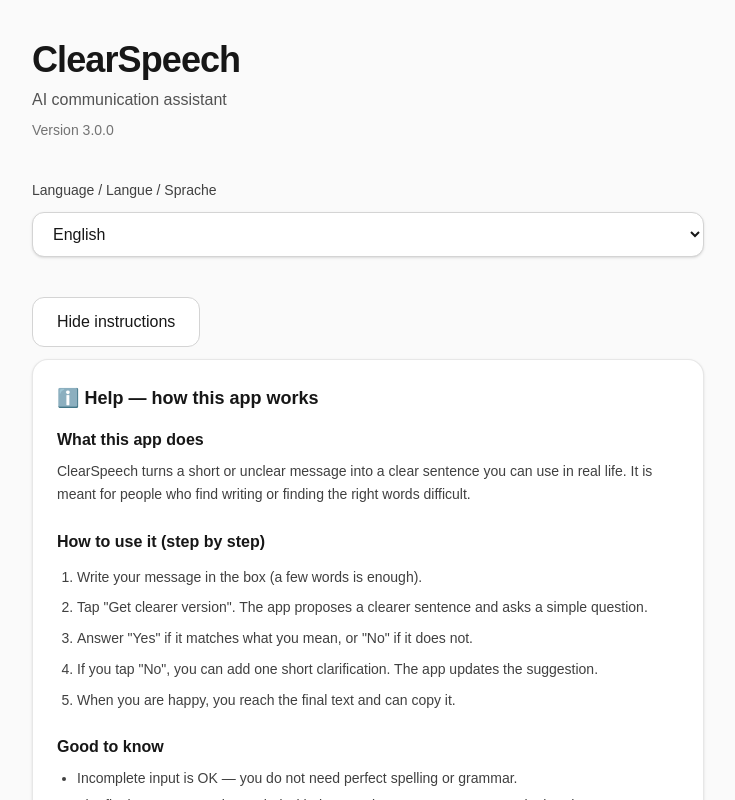
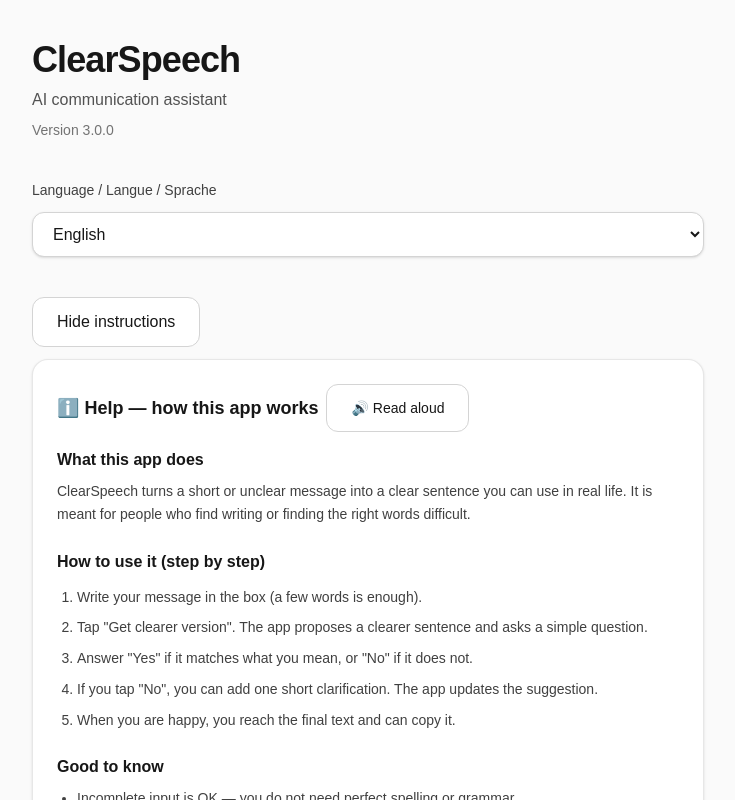
Before and after one commit to JulieGoulet2/clearspeech-app-v2, a Next.js app in the folder frontend/: page / in a window 1280 px wide. Both pictures are taken after a click on the button "Show instructions". Shown: the top 800 px of the page, without its empty margins (272-1007 px from the left). Built offline with nearby package versions, Linux system fonts and the light colour scheme; no server answers.

Commit message:
corrected text-to-speech frontend to read it in the correct language

```diff
--- a/frontend/app/page.tsx
+++ b/frontend/app/page.tsx
@@ -70,6 +70,19 @@ function speak(text: string, language: string) {
   window.speechSynthesis.cancel();
   const utterance = new SpeechSynthesisUtterance(text);
   utterance.lang = langCode;
+
+  const voices = window.speechSynthesis.getVoices();
+  const targetLang = langCode.toLowerCase();
+  const targetPrefix = targetLang.split("-")[0];
+  const matchedVoice =
+    voices.find((voice) => voice.lang.toLowerCase() === targetLang) ??
+    voices.find((voice) => voice.lang.toLowerCase().startsWith(`${targetPrefix}-`)) ??
+    voices.find((voice) => voice.lang.toLowerCase() === targetPrefix);
+
+  if (matchedVoice) {
+    utterance.voice = matchedVoice;
+  }
+
   window.speechSynthesis.speak(utterance);
 }
 
@@ -86,6 +99,20 @@ export default function Home() {
   const [helpOpen, setHelpOpen] = useState(false);
 
   const tr = t(language);
+  const helpTextToRead = [
+    tr.helpTitle,
+    tr.helpWhatTitle,
+    tr.helpWhatBody,
+    tr.helpHowTitle,
+    tr.helpStep1,
+    tr.helpStep2,
+    tr.helpStep3,
+    tr.helpStep4,
+    tr.helpStep5,
+    tr.helpTipsTitle,
+    tr.helpIncomplete,
+    tr.helpCopyNote,
+  ].join(" ");
 
   useEffect(() => {
     document.title = tr.title;
@@ -302,12 +329,22 @@ export default function Home() {
               aria-labelledby="help-panel-title"
               className="rounded-2xl border border-neutral-200/90 bg-white p-5 shadow-sm dark:border-neutral-700 dark:bg-neutral-950 md:p-6"
             >
-              <h2
-                id="help-panel-title"
-                className="mb-4 text-lg font-semibold text-neutral-900 dark:text-neutral-100"
-              >
-                {tr.helpTitle}
-              </h2>
+              <div className="mb-4 flex flex-wrap items-center gap-2">
+                <h2
+                  id="help-panel-title"
+                  className="text-lg font-semibold text-neutral-900 dark:text-neutral-100"
+                >
+                  {tr.helpTitle}
+                </h2>
+                <button
+                  type="button"
+                  className={btnSpeak}
+                  onClick={() => speak(helpTextToRead, language)}
+                  disabled={!helpTextToRead.trim()}
+                >
+                  {tr.readAloud}
+                </button>
+              </div>
               <div className="space-y-6 text-sm leading-relaxed text-neutral-700 dark:text-neutral-300">
                 <section>
                   <h3 className="mb-2 text-base font-semibold text-neutral-900 dark:text-neutral-100">
@@ -438,7 +475,7 @@ export default function Home() {
                     onClick={() => speak(result.proposed_sentence, language)}
                     disabled={!result.proposed_sentence.trim()}
                   >
-                    🔊 Read aloud
+                    {tr.readAloud}
                   </button>
                 </div>
                 <div className={cardClass}>
@@ -461,7 +498,7 @@ export default function Home() {
                   onClick={() => speak(result.confirmation_question, language)}
                   disabled={!result.confirmation_question.trim()}
                 >
-                  🔊 Read aloud
+                  {tr.readAloud}
                 </button>
               </div>
               <div
--- a/frontend/lib/uiStrings.ts
+++ b/frontend/lib/uiStrings.ts
@@ -44,6 +44,7 @@ export type UiStrings = {
   helpModel: string;
   helpShow: string;
   helpHide: string;
+  readAloud: string;
   firstRequestNote: string;
 };
 
@@ -97,6 +98,7 @@ export const UI_STRINGS: Record<Lang, UiStrings> = {
       "Suggestions are generated using OpenAI’s GPT-4.1 mini model.",
     helpShow: "Show instructions",
     helpHide: "Hide instructions",
+    readAloud: "🔊 Read aloud",
     firstRequestNote: "The first request may be slower after inactivity.",
   },
   fr: {
@@ -151,6 +153,7 @@ export const UI_STRINGS: Record<Lang, UiStrings> = {
       "Les propositions sont générées avec le modèle GPT-4.1 mini d’OpenAI.",
     helpShow: "Voir les instructions",
     helpHide: "Masquer les instructions",
+    readAloud: "🔊 Lire à voix haute",
     firstRequestNote: "La première requête peut être plus lente après une période d’inactivité.",
   },
   de: {
@@ -205,6 +208,7 @@ export const UI_STRINGS: Record<Lang, UiStrings> = {
       "Die Vorschläge werden mit dem Modell GPT-4.1 mini von OpenAI erzeugt.",
     helpShow: "Anleitung anzeigen",
     helpHide: "Anleitung ausblenden",
+    readAloud: "🔊 Vorlesen",
     firstRequestNote: "Die erste Anfrage kann nach Inaktivität langsamer sein.",
   },
 };
```
